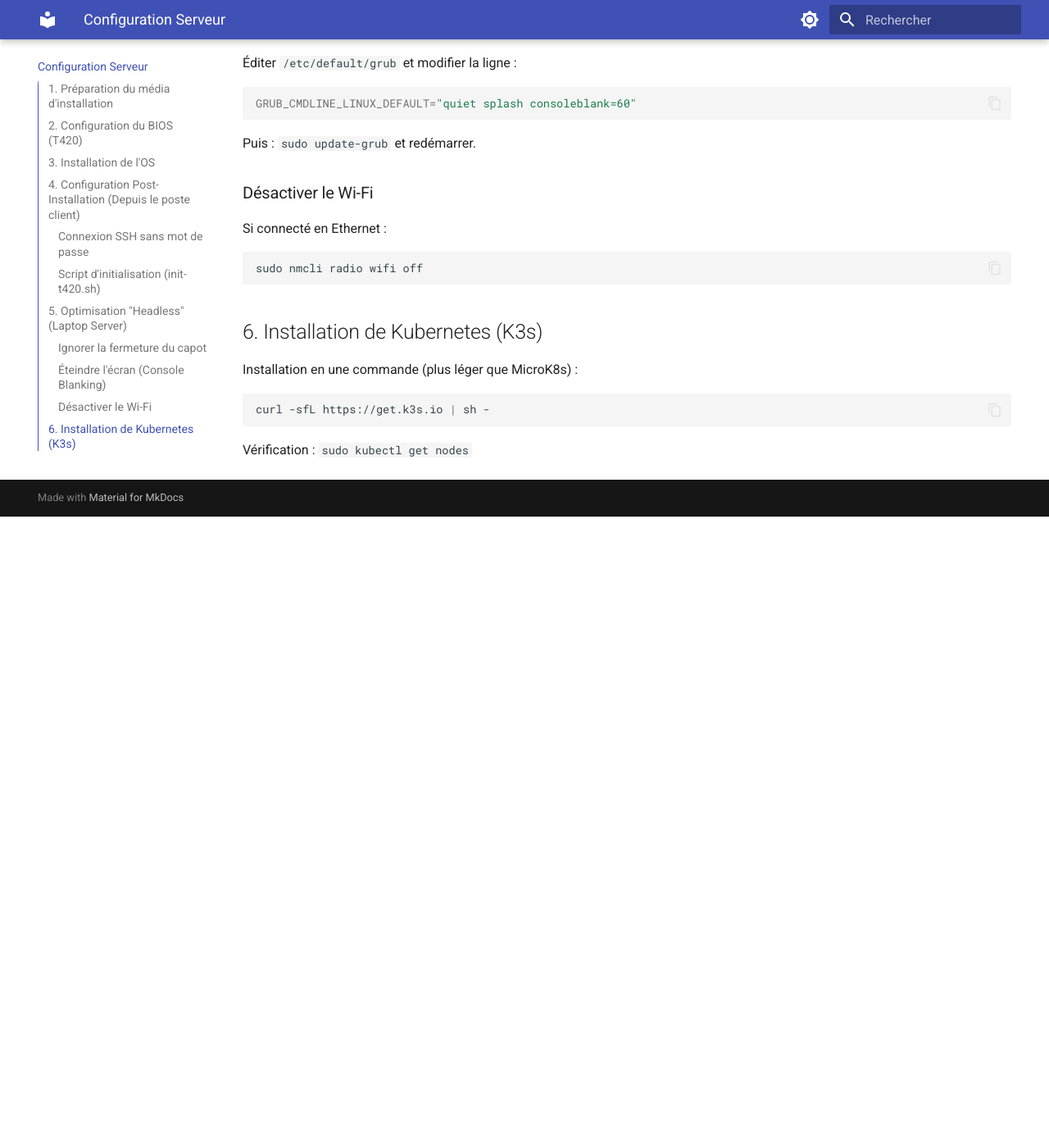
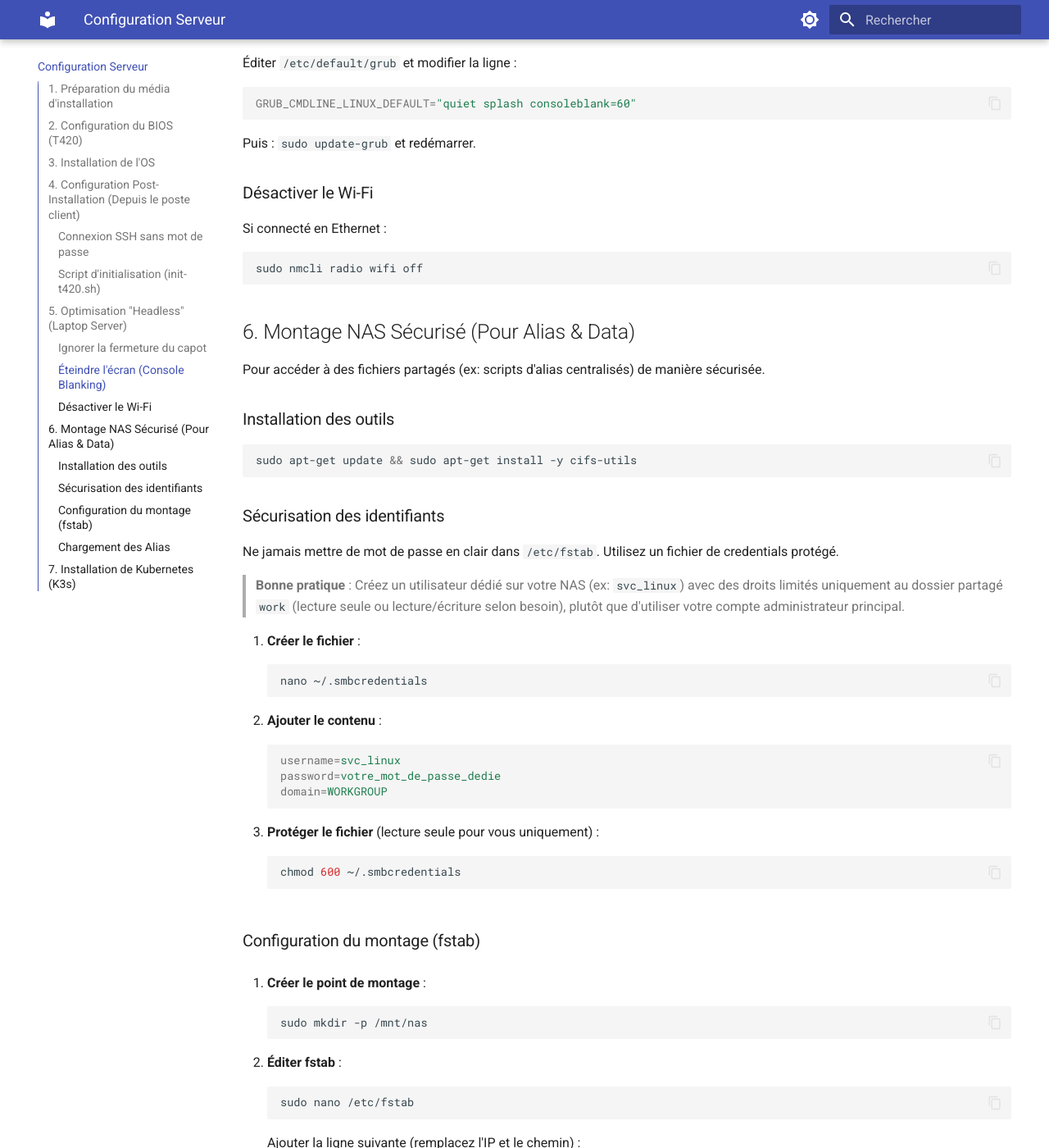
Before and after one commit to NicoBaiGit/sre-lab-infrastructure, an MkDocs documentation site: the page built from docs/ubuntu-server.md, in a window 1280 px wide and 1400 px high, scrolled down 2179 px. Shown: the whole window at 82% size. Built offline with MkDocs 1.6.1 and Material for MkDocs 9.7.7, drawn with Linux system fonts in a browser that asks for light colours; before the commit the page ends 2809 px from its top, so only the background shows below that; some of the changed text lies outside the part shown.

Commit message:
docs: clarify alias management (NAS vs Script) and secure NAS mount

````diff
--- a/docs/ubuntu-server.md
+++ b/docs/ubuntu-server.md
@@ -97,7 +97,61 @@
 sudo nmcli radio wifi off
 ```
 
-## 6. Installation de Kubernetes (K3s)
+## 6. Montage NAS Sécurisé (Pour Alias & Data)
+
+Pour accéder à des fichiers partagés (ex: scripts d'alias centralisés) de manière sécurisée.
+
+### Installation des outils
+```bash
+sudo apt-get update && sudo apt-get install -y cifs-utils
+```
+
+### Sécurisation des identifiants
+Ne jamais mettre de mot de passe en clair dans `/etc/fstab`. Utilisez un fichier de credentials protégé.
+
+> **Bonne pratique** : Créez un utilisateur dédié sur votre NAS (ex: `svc_linux`) avec des droits limités uniquement au dossier partagé `work` (lecture seule ou lecture/écriture selon besoin), plutôt que d'utiliser votre compte administrateur principal.
+
+1.  **Créer le fichier** :
+    ```bash
+    nano ~/.smbcredentials
+    ```
+2.  **Ajouter le contenu** :
+    ```ini
+    username=svc_linux
+    password=votre_mot_de_passe_dedie
+    domain=WORKGROUP
+    ```
+3.  **Protéger le fichier** (lecture seule pour vous uniquement) :
+    ```bash
+    chmod 600 ~/.smbcredentials
+    ```
+
+### Configuration du montage (fstab)
+
+1.  **Créer le point de montage** :
+    ```bash
+    sudo mkdir -p /mnt/nas
+    ```
+
+2.  **Éditer fstab** :
+    ```bash
+    sudo nano /etc/fstab
+    ```
+    Ajouter la ligne suivante (remplacez l'IP et le chemin) :
+    ```text
+    //192.168.1.X/work /mnt/nas cifs credentials=/home/votre_user/.smbcredentials,iocharset=utf8,vers=3.0,noperm 0 0
+    ```
+
+3.  **Tester** :
+    ```bash
+    sudo mount -a
+    ls /mnt/nas
+    ```
+
+### Chargement des Alias
+Ajoutez le même bloc de code dans votre `.bashrc` que pour WSL (voir section WSL) pour charger `alias.sh`.
+
+## 7. Installation de Kubernetes (K3s)
 
 Installation en une commande (plus léger que MicroK8s) :
 
````
Also changed, not shown: docs/wsl.md (+36 -8 lines).
